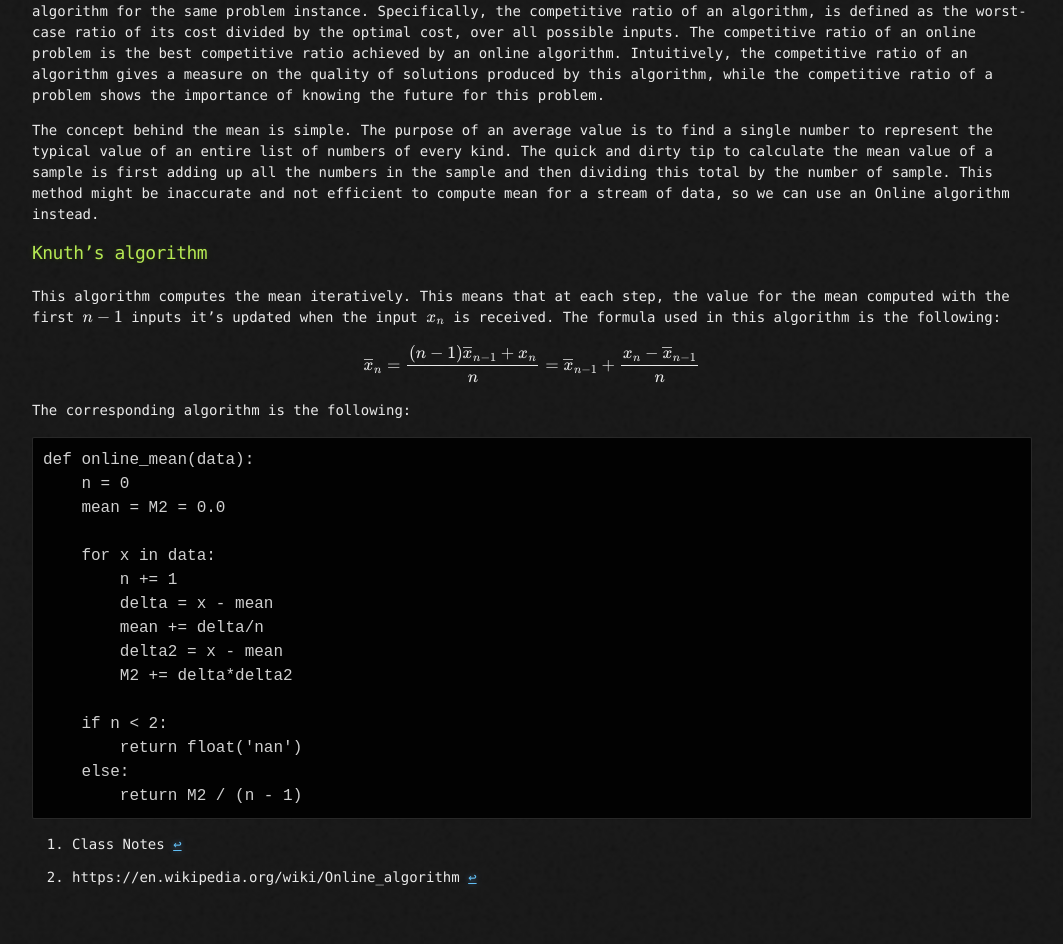
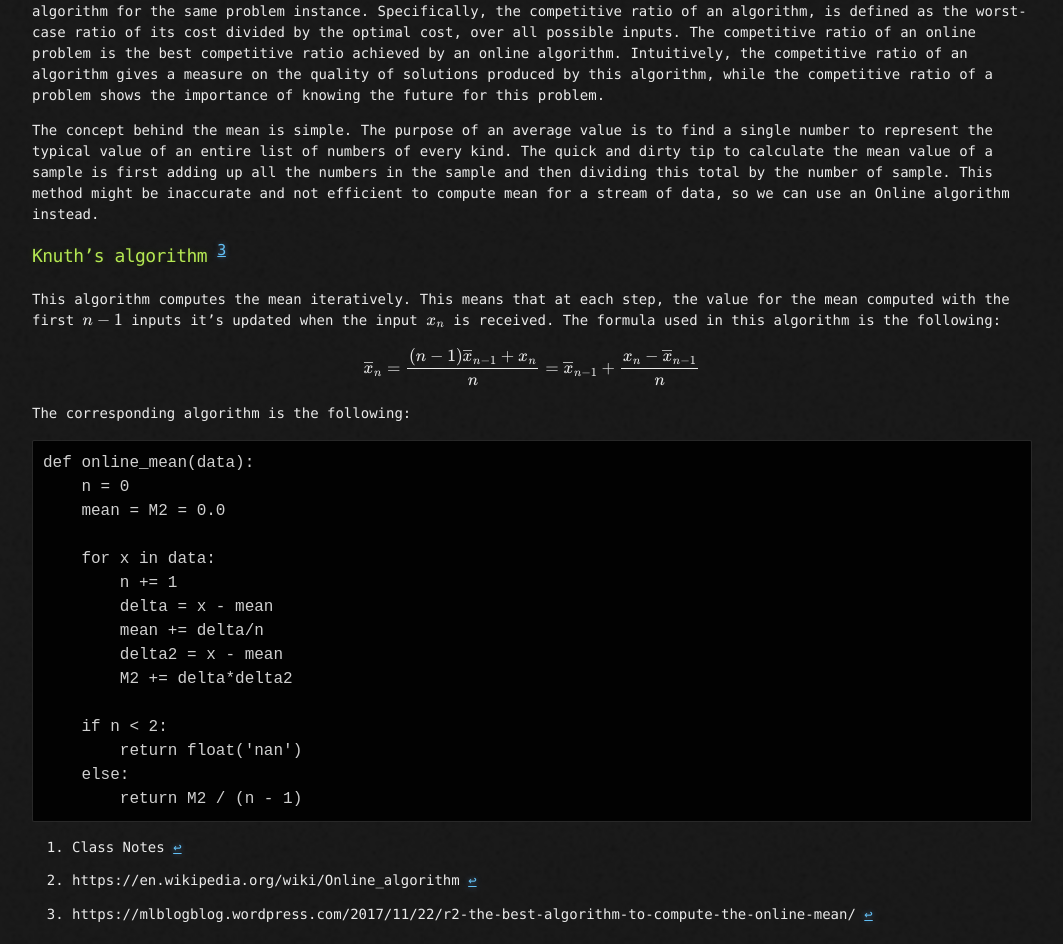
Before and after one commit to Videars/Statistics, a Jekyll site: the page built from Week3/Research.md, in a window 1280 px wide and 1400 px high, scrolled down 3569 px. Shown: the part 456-1400 px from the top of the window, without its empty margins (108-1171 px from the left). Built offline with Jekyll 4.4.1, drawn with Linux system fonts in a browser that asks for light colours; our own code applies the rules of GitHub Pages for plain Markdown files; formulas are drawn with MathJax 3; before the commit the page ends 4933 px from its top, so only the background shows below that.

Commit message:
Update Research.md

```diff
--- a/Week3/Research.md
+++ b/Week3/Research.md
@@ -93,7 +93,7 @@ Because it does not know the whole input, an online algorithm is forced to make
 
 The concept behind the mean is simple. The purpose of an average value is to find a single number to represent the typical value of an entire list of numbers of every kind. The quick and dirty tip to calculate the mean value of a sample is first adding up all the numbers in the sample and then dividing this total by the number of sample. This method might be inaccurate and not efficient to compute mean for a stream of data, so we can use an Online algorithm instead.
 
-### Knuth’s algorithm
+### Knuth’s algorithm [^3]
 This algorithm computes the mean iteratively. This means that at each step, the value for the mean computed with the first $n-1$ inputs it’s updated when the input $x_n$ is received. The formula used in this algorithm is the following:
 
 $$
@@ -121,3 +121,4 @@ The corresponding algorithm is the following:
 
 [^1]: Class Notes
 [^2]: https://en.wikipedia.org/wiki/Online_algorithm
+[^3]: https://mlblogblog.wordpress.com/2017/11/22/r2-the-best-algorithm-to-compute-the-online-mean/
```
